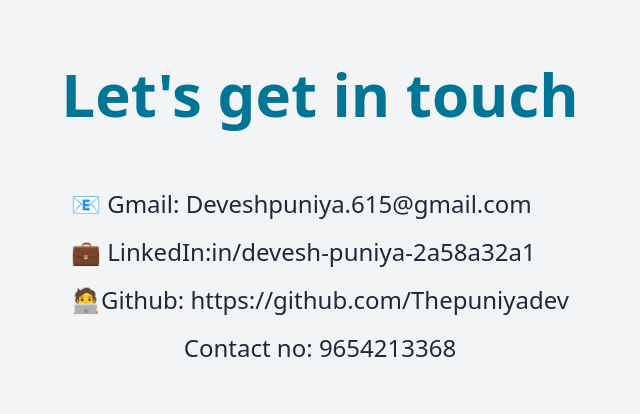
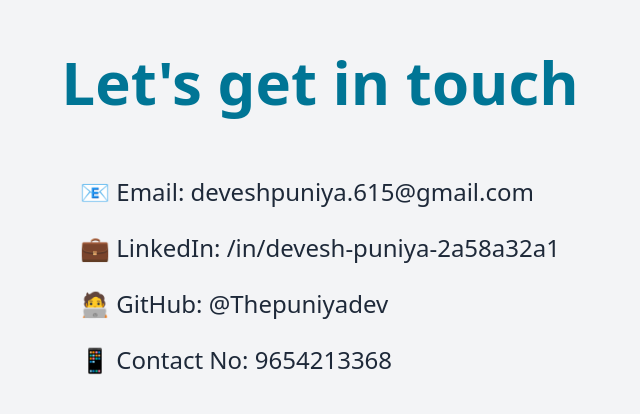
Before and after one commit to Thepuniyadev/De_Portfolio, a React (Vite) app: page /contact in a window 1280 px wide. Shown: the part 186-600 px from the top of the page, without its empty margins (320-960 px from the left). Built offline with nearby package versions, Linux system fonts and the light colour scheme.

Commit message:
first commit

```diff
--- a/src/App.jsx
+++ b/src/App.jsx
@@ -35,7 +35,7 @@
       </Element>
 
       <StickyResumeButton />
-      {/* <ContactLinks/> */}
+      <ContactLinks/>
     </>
   );
 };
--- a/src/components/ContactLinks.jsx
+++ b/src/components/ContactLinks.jsx
@@ -1,41 +1,53 @@
-
 import React from "react";
 
 const ContactLinks = () => {
   return (
+    <div className="min-h-screen bg-gray-100 flex flex-col items-center justify-center p-8">
+      <h1 className="text-5xl md:text-6xl font-bold mb-16 text-center text-cyan-700">
+        Let's get in touch
+      </h1>
 
-
-
-
-    <div className="min-h-screen bg-gray-100 flex flex-col items-center justify-center p-8 ">
-      <h1 className="text-6xl font-bold mb-16 text-center text-cyan-700"> Let's get in touch</h1>
-      <ul className="space-y-4 text-2xl text-gray-800">
+      <ul className="space-y-6 text-xl md:text-2xl text-gray-800">
         <li>
-          <a href="mailto:devesh@example.com" target="_blank" rel="noopener noreferrer" className="hover:text-blue-600">
-            📧 Gmail: Deveshpuniya.615@gmail.com
+          <a
+            href="mailto:deveshpuniya.615@gmail.com"
+            target="_blank"
+            rel="noopener noreferrer"
+            className="hover:text-blue-600 transition-colors"
+          >
+            📧 Email: deveshpuniya.615@gmail.com
           </a>
         </li>
+
         <li>
-          <a href="https://www.linkedin.com/in/devesh-puniya-2a58a32a1" target="_blank" rel="noopener noreferrer" className="hover:text-blue-600">
-            💼 LinkedIn:in/devesh-puniya-2a58a32a1
+          <a
+            href="https://www.linkedin.com/in/devesh-puniya-2a58a32a1"
+            target="_blank"
+            rel="noopener noreferrer"
+            className="hover:text-blue-600 transition-colors"
+          >
+            💼 LinkedIn: /in/devesh-puniya-2a58a32a1
           </a>
         </li>
+
         <li>
-          <a href="https://github.com/deveshpuniyadev" target="_blank" rel="noopener noreferrer" className="hover:text-blue-600">
-            🧑‍💻Github: https://github.com/Thepuniyadev
+          <a
+            href="https://github.com/Thepuniyadev"
+            target="_blank"
+            rel="noopener noreferrer"
+            className="hover:text-blue-600 transition-colors"
+          >
+            🧑‍💻 GitHub: @Thepuniyadev
           </a>
         </li>
+
         <li>
-         <h1 className="hover:text-red-600 text-center"> Contact no: 9654213368
-
-
-
-             </h1>
-
+          <span className="hover:text-red-600 transition-colors">
+            📱 Contact No: 9654213368
+          </span>
         </li>
       </ul>
     </div>
-
   );
 };
 
--- a/src/page/Hero.jsx
+++ b/src/page/Hero.jsx
@@ -1,6 +1,9 @@
 import React from "react";
 import { TypeAnimation } from "react-type-animation";
 import { Link } from 'react-scroll';
+import HeroImage from '../assets/images/hero.png';
+
+
 
 export const Hero = () => {
   return (
@@ -56,11 +59,11 @@
       </div>
 
       {/* Hero Image */}
-      <img
-        src="../src/assets/images/final png.png" alt=""
-
-        className="w-[90%] md:w-[40%] animate-float z-1 drop-shadow-xl"
-      />
+     <img
+  src={HeroImage}
+  alt="Hero"
+  className="w-[90%] md:w-[40%] animate-float z-1 drop-shadow-xl"
+/>
 
     </section>
   );
```
Also changed, not shown: src/assets/images/Hero.png (renamed from src/assets/images/final png.png), 1 other file (tests, documents, lock files or other folders).
